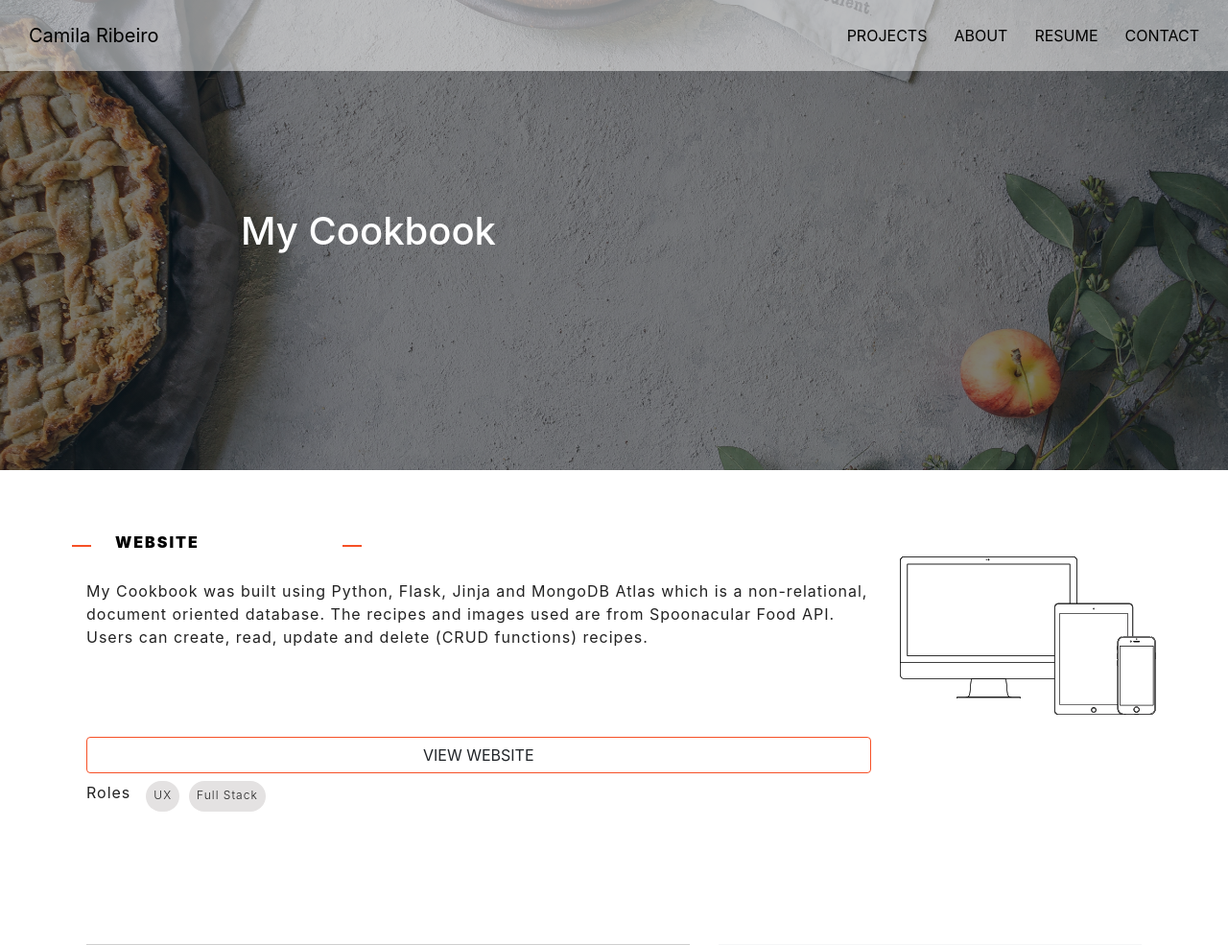
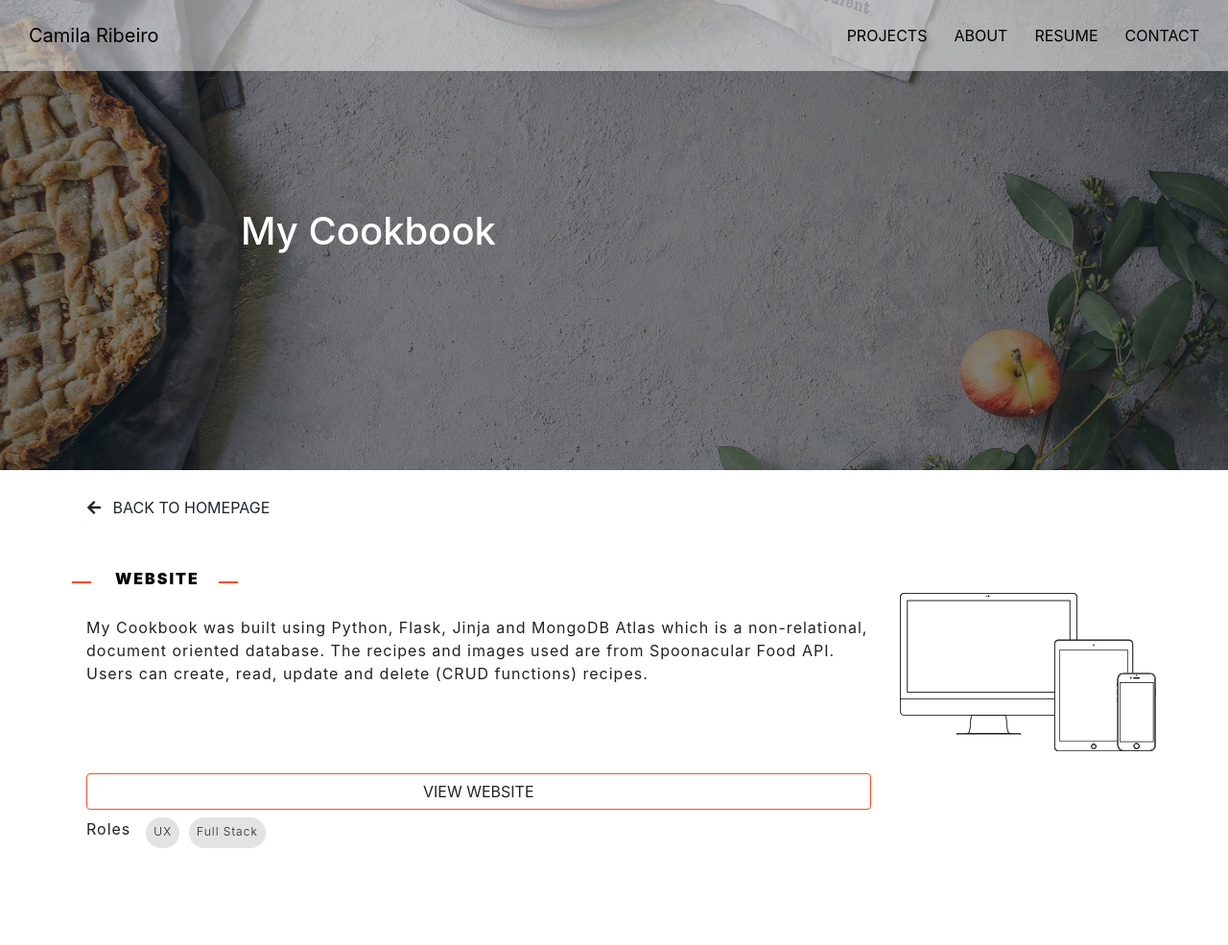
Before and after one commit to Camila-Ribeiro/MyPortfolio, a Flask app: page /projects/my-cookbook in a window 1280 px wide. Shown: the top 985 px of the page at 96% size. Run offline with Flask 2, Linux system fonts and the light colour scheme; some libraries are stand-ins or nearby versions.

Commit message:
Add back button, fix jquery bug on nav, clean up code

```diff
--- a/static/css/style.css
+++ b/static/css/style.css
@@ -389,7 +389,6 @@ padding-top: 60px;
 .project-type:after {
     position: absolute;
     top: calc(50% - 1px);
-    left: 30%;
     content: "";
     width: 20px;
     height: 2px;
--- a/static/js/main.js
+++ b/static/js/main.js
@@ -13,6 +13,8 @@ $(document).ready(function() {
         $('html,body').animate({scrollTop:dest}, 1000,'swing');
 
   });
+
+
   var setDefaultActive = function() {
   var path = window.location.pathname;
   console.log(path)
@@ -24,6 +26,8 @@ $(document).ready(function() {
   setDefaultActive();
 
 });
+
+
 $(function(){
   $('#navbar a').click(function () {
       $('#navbar a').removeClass('active');
@@ -32,7 +36,7 @@ $(function(){
 });
 
 
-
+// https://codepen.io/EleftheriaBatsou/pen/vgvXQK
 (function() {
 
   'use strict';
--- a/templates/base.html
+++ b/templates/base.html
@@ -63,9 +63,8 @@
         <!-- Optional JavaScript -->
         <!-- jQuery first, then Popper.js, then Bootstrap JS -->
 
-        <script src="https://code.jquery.com/jquery-3.4.1.slim.min.js" integrity="sha384-J6qa4849blE2+poT4WnyKhv5vZF5SrPo0iEjwBvKU7imGFAV0wwj1yYfoRSJoZ+n" crossorigin="anonymous"></script>
-<script src="https://cdn.jsdelivr.net/npm/popper.js@1.16.0/dist/umd/popper.min.js" integrity="sha384-Q6E9RHvbIyZFJoft+2mJbHaEWldlvI9IOYy5n3zV9zzTtmI3UksdQRVvoxMfooAo" crossorigin="anonymous"></script>
-<script src="https://stackpath.bootstrapcdn.com/bootstrap/4.4.1/js/bootstrap.min.js" integrity="sha384-wfSDF2E50Y2D1uUdj0O3uMBJnjuUD4Ih7YwaYd1iqfktj0Uod8GCExl3Og8ifwB6" crossorigin="anonymous"></script>
+        <script src="https://cdnjs.cloudflare.com/ajax/libs/jquery/3.5.1/jquery.min.js" integrity="sha512-bLT0Qm9VnAYZDflyKcBaQ2gg0hSYNQrJ8RilYldYQ1FxQYoCLtUjuuRuZo+fjqhx/qtq/1itJ0C2ejDxltZVFg==" crossorigin="anonymous"></script>
+        <script src="https://stackpath.bootstrapcdn.com/bootstrap/4.5.2/js/bootstrap.bundle.min.js" integrity="sha384-LtrjvnR4Twt/qOuYxE721u19sVFLVSA4hf/rRt6PrZTmiPltdZcI7q7PXQBYTKyf" crossorigin="anonymous"></script>
         <script src="{{ url_for('static', filename='js/main.js') }}"></script>
 
     </body>
--- a/templates/project-detail.html
+++ b/templates/project-detail.html
@@ -8,6 +8,12 @@
         </div>
     </div>
     <div class="container text-wrapper content">
+        <form method="get" action="{{ url_for('index') }}">
+            <button class="text-uppercase btn pl-0" type="submit">
+                <span class="icon mr-2">
+                    <i class="fas fa-arrow-left"></i>
+                </span>Back to homepage</button>
+        </form>
         <div class="row pt-5">
             <div class="col-sm col-md-10 project-type">
                 <h5 class="pb-2">Website</h5>
```
Lines whose indentation alone changed are shown as unchanged.
